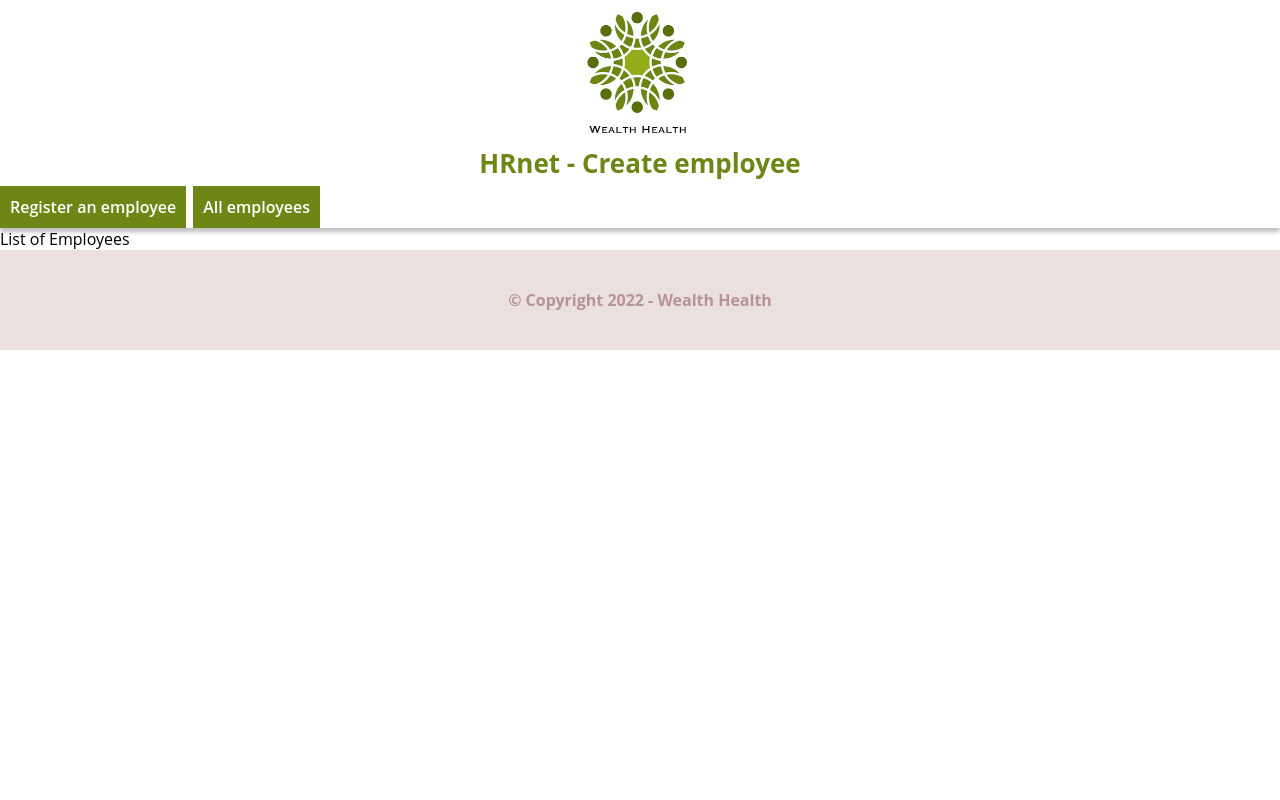
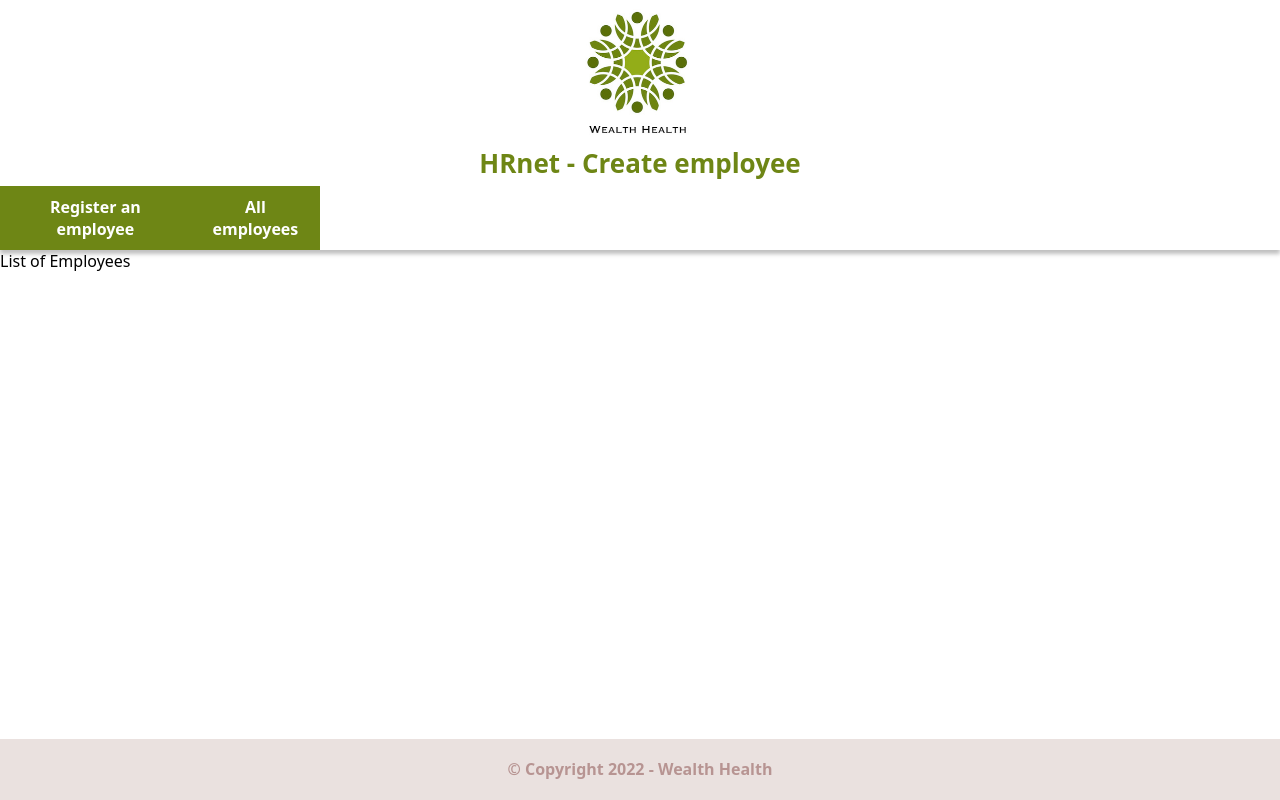
Before and after one commit to ThibaudS-web/WealthHealth_Employee_Management, a React app in the folder wealth_health_app/: page /employees-list in a window 1280 px wide. Built offline with nearby package versions, Linux system fonts and the light colour scheme; the HTML template or start-up script is replaced by a standard one.

Commit message:
Fixed design

```diff
--- a/wealth_health_app/src/App.tsx
+++ b/wealth_health_app/src/App.tsx
@@ -13,7 +13,7 @@ const GlobalStyles = createGlobalStyle`
         padding: 0;
         outline:0;
         box-sizing: border-box;
-        font-family: 'Open Sans', sans-serif;
+        font-family: system-ui, 'Open Sans', sans-serif;
     }
 `
 
--- a/wealth_health_app/src/components/InputCustom.tsx
+++ b/wealth_health_app/src/components/InputCustom.tsx
@@ -1,7 +1,6 @@
-import { FocusEvent, useEffect, useState } from "react"
+import { FocusEvent, useState } from "react"
 import styled from "styled-components"
-import ErrorMessage from "../utils/ErrorMessage"
-import ValidInput from "../utils/ValidInput"
+
 
 interface IInput {
 	isValid: boolean | null
--- a/wealth_health_app/src/components/Layout/Header.tsx
+++ b/wealth_health_app/src/components/Layout/Header.tsx
@@ -7,10 +7,8 @@ const Container = styled.div`
 	width: 100%;
 	display: flex;
 	justify-content: center;
-	height: 100%;
 	box-shadow: 0px 4px 4px rgba(0, 0, 0, 0.25);
 	flex-direction: column;
-	position: sticky;
 	z-index: 1;
 `
 const Logo = styled.img`
--- a/wealth_health_app/src/components/Layout/Layout.tsx
+++ b/wealth_health_app/src/components/Layout/Layout.tsx
@@ -1,14 +1,29 @@
 import Header from "./Header"
 import Footer from "./Footer"
+import styled from "styled-components"
+
+const DivFlex = styled.div`
+	height: 100vh;
+	display: flex;
+	flex-direction: column;
+	justify-content: space-between;
+	overflow: hidden;
+`
+
+const Main = styled.main`
+	width: 100%;
+	height: 100%;
+	display: flex;
+`
 
 function Layout(props: { children: JSX.Element }) {
 	return (
 		<>
-			<div>
+			<DivFlex>
 				<Header />
-				<main>{props.children}</main>
+				<Main>{props.children}</Main>
 				<Footer />
-			</div>
+			</DivFlex>
 		</>
 	)
 }
--- a/wealth_health_app/src/pages/CreateEmployee.tsx
+++ b/wealth_health_app/src/pages/CreateEmployee.tsx
@@ -1,8 +1,6 @@
-import { useEffect, useRef, useState } from "react"
 import styled from "styled-components"
 import Button from "../components/Button"
 import InputCustom from "../components/InputCustom"
-import ValidInput from "../utils/ValidInput"
 import useForm from "../utils/hooks"
 
 const FormContainer = styled.div`
@@ -12,6 +10,8 @@ const FormContainer = styled.div`
 	padding: 25px;
 	display: flex;
 	flex-direction: column;
+	overflow-y: auto;
+
 	@media screen and (max-width: 800px) {
 		width: 100%;
 	}
@@ -106,10 +106,6 @@ const BottomForm = styled.div`
 	@media screen and (min-width: 1600px) {
 	}
 `
-const BlocPage = styled.div`
-	display: flex;
-	height: 100vh;
-`
 
 function CreateEmployee(props: { title: string }) {
 	document.title = props.title
@@ -129,7 +125,6 @@ function CreateEmployee(props: { title: string }) {
 
 	return (
 		<>
-			<BlocPage>
 			<FormContainer>
 				<form onSubmit={handleSubmit}>
 					<Infos>Informations</Infos>
@@ -254,7 +249,6 @@ function CreateEmployee(props: { title: string }) {
 			<ImageContainer>
 				<Image src="/src/assets/wealth_health_location.jpg" />
 			</ImageContainer>
-			</BlocPage>
 		</>
 	)
 }
--- a/wealth_health_app/src/utils/ValidInput.ts
+++ b/wealth_health_app/src/utils/ValidInput.ts
@@ -49,11 +49,11 @@ class ValidInput {
 	}
 
 	private isStateValid(value: string) {
-		//need to be implement later
+		// TODO: need to be implement later
 	}
 
 	private isDepartmentValid(value: string) {
-		//need to be implement later
+		// TODO: need to be implement later
 	}
 }
 
--- a/wealth_health_app/src/utils/hooks.ts
+++ b/wealth_health_app/src/utils/hooks.ts
@@ -7,13 +7,13 @@ function useForm() {
 	const error = new ErrorMessage()
 
 	const [values, setValues] = useState({
-		firstName: "",
-		lastName: "",
-		birthday: "",
-		startDate: "",
-		city: "",
-		street: "",
-		zipCode: ""
+		firstName: null,
+		lastName: null,
+		birthday: null,
+		startDate: null,
+		city: null,
+		street: null,
+		zipCode: null
 	})
 
 	const [validSuccessForm, setValidSuccessForm] = useState({
@@ -26,15 +26,16 @@ function useForm() {
 		zipCode: null
 	})
 
-	const handleChange = (e: any) => {
+	const handleChange = (e: { target: { name: string; value: string } }) => {
 		const { name, value } = e.target
 		setValues({
 			...values,
 			[name]: value
 		})
+		console.log(values)
 	}
 
-	const isValid = (e: any, id: string) => {
+	const isValid = (e: { target: { name: string; value: string } }, id: string) => {
 		const { name, value } = e.target
 		const isValid = inputValidation.isValidInput(value, id)
 		setValidSuccessForm({
@@ -48,7 +49,7 @@ function useForm() {
 		return Object.values(validSuccessForm).every((el) => el)
 	}
 
-	const getError = (e: any, id: string): string => {
+	const getError = (e: { target: { value: any } }, id: string): string => {
 		const { value } = e.target
 		return error.getErrorMessage(value, id)
 	}
```
Lines whose indentation alone changed are shown as unchanged.
